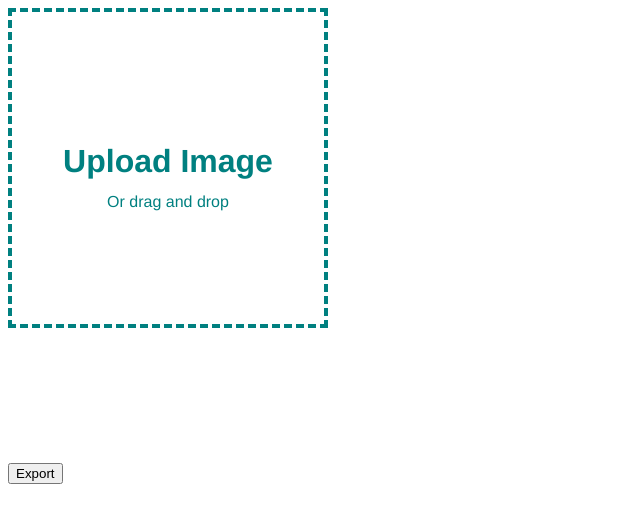
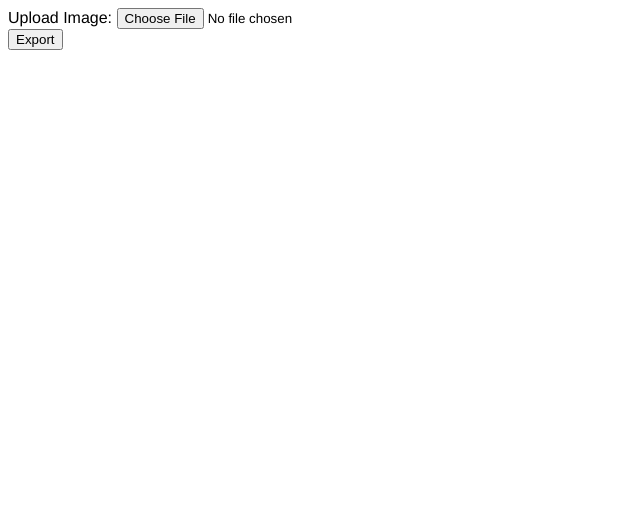
Before and after one commit to Druid-of-Luhn/cropper.js, a website: page example.html in a window 1280 px wide. Shown: the whole page, without its empty margins (0-640 px from the left). Drawn offline with Linux system fonts and the light colour scheme.

Commit message:
Removed superfluous styling in example

```diff
--- a/example.html
+++ b/example.html
@@ -19,38 +19,6 @@ input {
     display: none;
 }
 
-.img-upload-label {
-    width: 20em;
-    height: 20em;
-    display: block;
-    position: relative;
-    border: 4px dashed teal;
-    text-align: center;
-    color: teal;
-    cursor: pointer;
-}
-
-.img-upload-label > h1 {
-    line-height: 8em;
-    margin-bottom: -3em;
-}
-
-.img-upload-label:hover,
-.img-upload-label.hovered {
-    background-color: #eee;
-}
-
-.img-upload {
-    position: absolute;
-    width: 100%;
-    height: 100%;
-    top: 0;
-    left: 0;
-    background: red;
-    cursor: pointer;
-    opacity: 0;
-}
-
 .img-export {
     display: block;
 }
@@ -58,11 +26,10 @@ input {
 </head>
 <body>
     <label class="img-upload-label">
-        <h1>Upload Image</h1>
-        Or drag and drop
+        Upload Image:
         <input type="file" class="js-fileinput img-upload" accept="image/jpeg,image/png,image/gif">
     </label>
-    <button class="js-export">Export</button>
+    <button class="js-export img-export">Export</button>
     <canvas class="js-editorcanvas hidden"></canvas>
     <canvas class="js-previewcanvas"></canvas>
 
```
